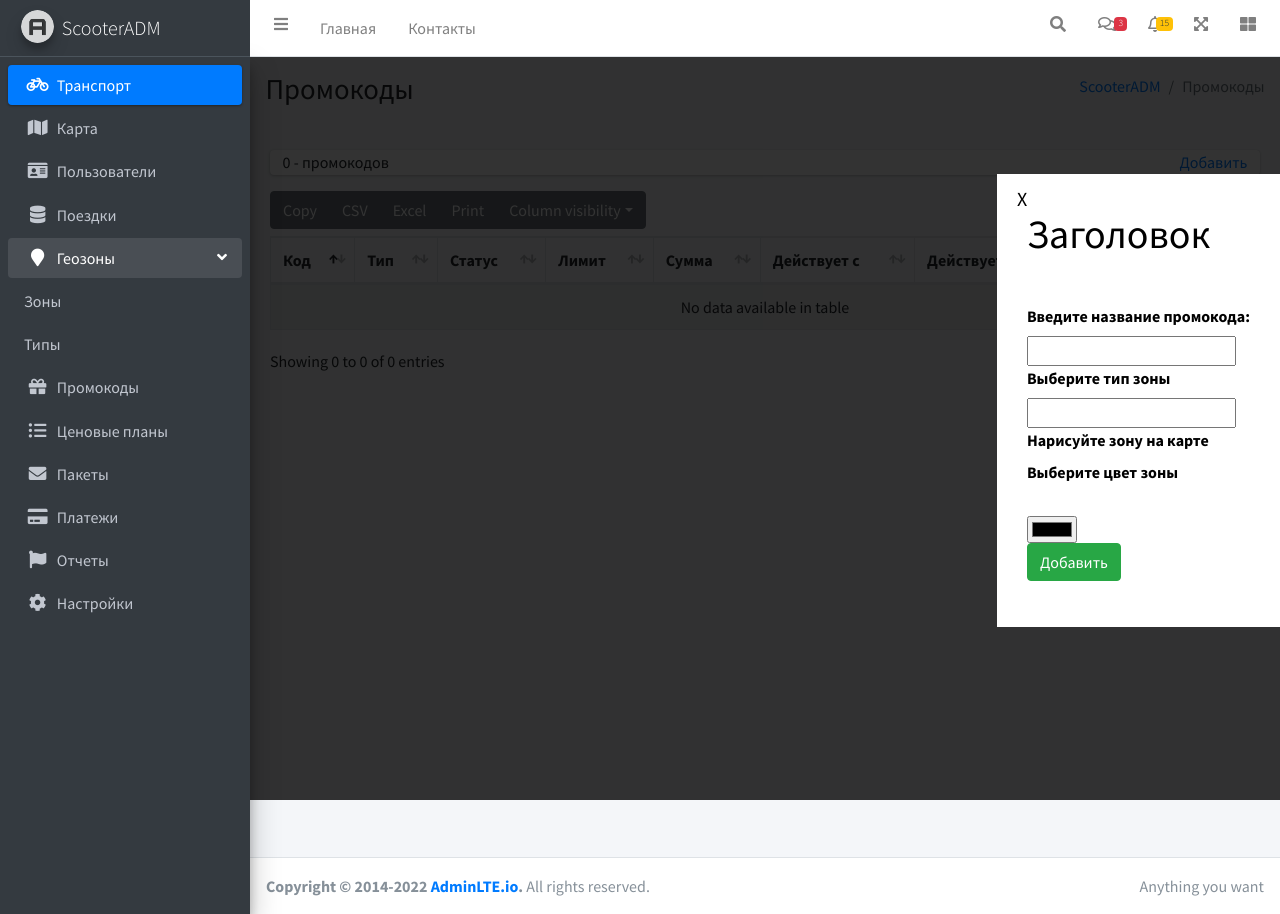
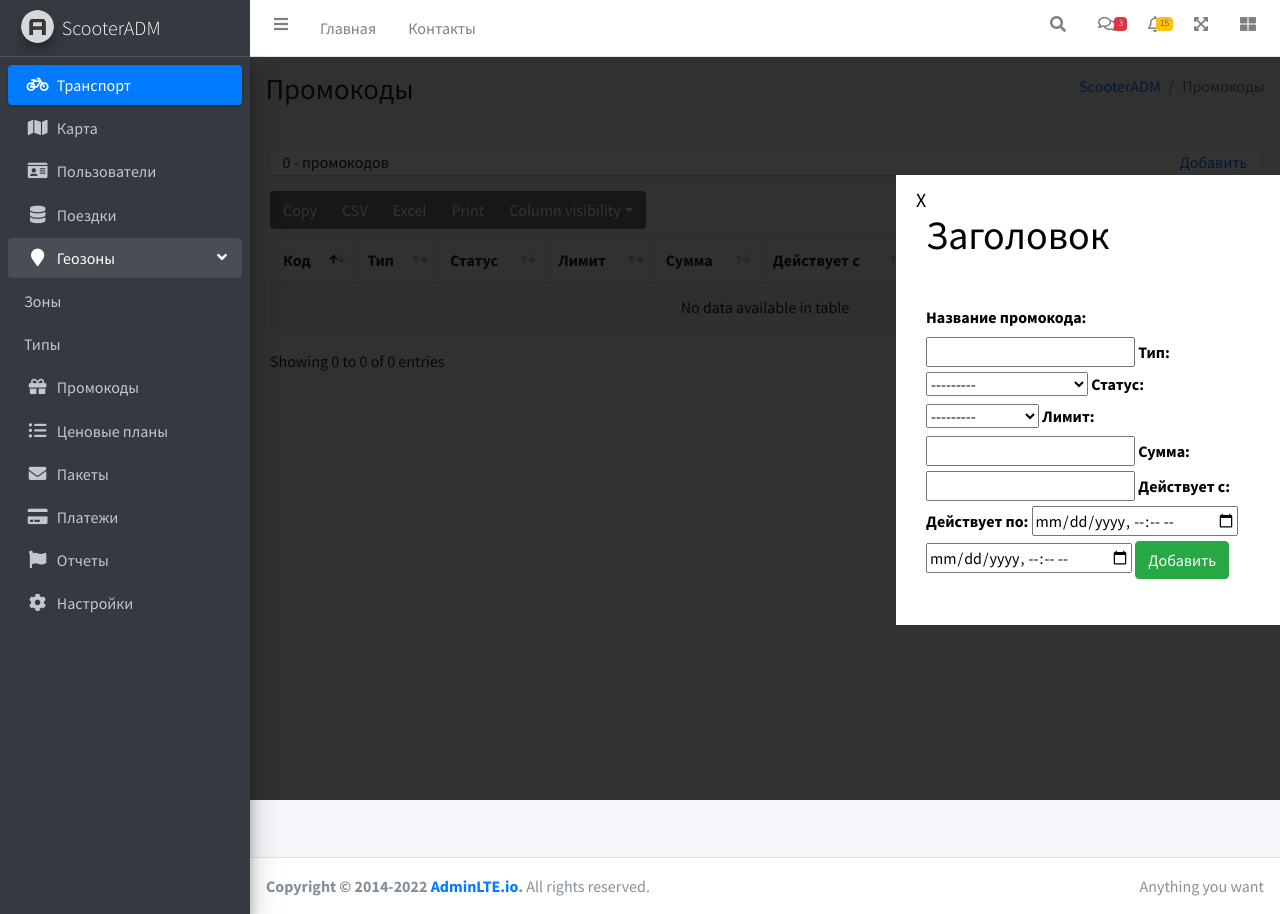
Before and after one commit to bloodyru/ScootersAdminPanel, a Django app: page /promocodes.html in a window 1280 px wide, after a click on "Добавить". Run offline with Django 3.2, Linux system fonts and the light colour scheme; data comes from the database, SQL or seed files in the repository; both versions use the stored data as it was after the commit; data that the repository does not hold is empty; some libraries are stand-ins or nearby versions.

Commit message:
в промокодах сделан правый popup нужно сделать форму в нем  с нормальным вывбором дат и времени

```diff
--- a/djangoProject/scooters/adm/forms.py
+++ b/djangoProject/scooters/adm/forms.py
@@ -1,5 +1,5 @@
-from .models import User,Zone, TypeOfZone
-from django.forms import ModelForm,TextInput,SelectMultiple,CheckboxInput
+from .models import User,Zone, TypeOfZone, PromoCodes
+from django.forms import ModelForm,TextInput,SelectMultiple,CheckboxInput,DateTimeInput
 from django import forms
 
 class GaeParamsForm(forms.Form):
@@ -92,3 +92,12 @@
             }),
 
         }
+
+class AddPromocodeForm(forms.ModelForm):
+    class Meta:
+        model = PromoCodes
+        fields = ['NameOfPromoCode', 'TypeOfPromoCode', 'StatusOfPromoCode', 'Limit', 'Sum', 'StartOfActive', 'EndOfActive']
+        widgets = {
+            "StartOfActive": DateTimeInput(attrs={'style': 'display:none'}),
+            "EndOfActive": DateTimeInput(attrs={'style': 'display:none'}),
+        }
--- a/djangoProject/scooters/adm/models.py
+++ b/djangoProject/scooters/adm/models.py
@@ -69,23 +69,23 @@
         return reverse('zoneredactor', kwargs={'pk': self.pk})
 
 class TypesOfPromoCodes(models.Model):
-    TypeOfPromoCode = models.CharField(max_length=30, null=True)
+    TypeOfPromoCode = models.CharField(max_length=30, null=True, verbose_name="Тип")
     def __str__(self):
         return str(self.TypeOfPromoCode)
 
 class StatusesOfPromoCodes(models.Model):
-    StatusOfPromoCode = models.CharField(max_length=30, null=True)
+    StatusOfPromoCode = models.CharField(max_length=30, null=True, verbose_name="Статус")
     def __str__(self):
         return str(self.StatusOfPromoCode)
 
 class PromoCodes(models.Model):
-    NameOfPromoCode = models.CharField(max_length=30, null=True)
-    TypeOfPromoCode = models.ForeignKey(TypesOfPromoCodes, on_delete=models.SET_NULL, null=True)
-    StatusOfPromoCode = models.ForeignKey(StatusesOfPromoCodes, on_delete=models.SET_NULL, null=True)
-    Limit = models.IntegerField(null=True, max_length=3)
-    Sum = models.DecimalField(max_digits=7, decimal_places=2)
-    StartOfActive = models.DateTimeField(auto_now=False, auto_now_add=False)
-    EndOfActive = models.DateTimeField(auto_now=False, auto_now_add=False)
-    DateOfCreation = models.DateField(auto_now=False, auto_now_add=True)
+    NameOfPromoCode = models.CharField(max_length=30, null=True, verbose_name="Название промокода")
+    TypeOfPromoCode = models.ForeignKey(TypesOfPromoCodes, on_delete=models.SET_NULL, null=True, verbose_name="Тип")
+    StatusOfPromoCode = models.ForeignKey(StatusesOfPromoCodes, on_delete=models.SET_NULL, null=True, verbose_name="Статус")
+    Limit = models.IntegerField(null=True, max_length=3, verbose_name="Лимит")
+    Sum = models.DecimalField(max_digits=7, decimal_places=2, verbose_name="Сумма")
+    StartOfActive = models.DateTimeField(auto_now=False, auto_now_add=False, verbose_name="Действует с")
+    EndOfActive = models.DateTimeField(auto_now=False, auto_now_add=False, verbose_name="Действует по")
+    DateOfCreation = models.DateField(auto_now=False, auto_now_add=True, verbose_name="Дата создания")
     def __str__(self):
         return str(self.NameOfPromoCode)
--- a/djangoProject/scooters/adm/views.py
+++ b/djangoProject/scooters/adm/views.py
@@ -7,7 +7,7 @@
 from django.http import HttpRequest
 from .models import Transport, User, Balance, Zone, TypeOfZone, PromoCodes
 from django.views.generic import DetailView
-from .forms import UserForm, ZoneredactorForm, NewZoneForm,TypeOfZoneForm
+from .forms import UserForm, ZoneredactorForm, NewZoneForm,TypeOfZoneForm, AddPromocodeForm
 from django.views.generic.edit import UpdateView, CreateView
 import json
 from django.db.models import F
@@ -150,8 +150,12 @@
 
 def promocodes(request):
     if request.method == 'POST':
-        b = request.POST
-        print ('zapros',b.get('MaxSpeed'))
+        form = AddPromocodeForm(request.POST)
+        if form.is_valid():
+            form.save()
+            return redirect('adm/promocodes.html')
+    else:
+        form = AddPromocodeForm()
     Promocodes = PromoCodes.objects.all()
     name = "Промокоды"
     summ = PromoCodes.objects.count()
@@ -166,4 +170,4 @@
         nn = 'промокодов'
     else:
         nn = 'промокодов.'
-    return render(request, 'adm/promocodes.html', {'summ': summ, 'nn': nn,'name': name, 'Promocodes': Promocodes})
+    return render(request, 'adm/promocodes.html', {'form': form,'summ': summ, 'nn': nn,'name': name, 'Promocodes': Promocodes})
--- a/djangoProject/scooters/templates/adm/promocodes.html
+++ b/djangoProject/scooters/templates/adm/promocodes.html
@@ -144,16 +144,25 @@
         <div class="popup__text">
           <form method="post" action="{%url 'promocodes' %}">
             {% csrf_token %}
-            <label>Введите название промокода:</label><br>
-            <input type="text" id="NameOfPromoCode" name="NameOfPromoCode"> <br>
-            <label>Выберите тип зоны</label><br>
-            <input type="SelectMultiple" id="SelectMultiple" name="SelectMultiple"> <br>
-             <label>Нарисуйте зону на карте</label>
-            {{form.GPSPoints}} <br>
-            <label>Выберите цвет зоны</label><br>
-            {{form.ColorZone}} <br>
-            <input id="id_hex_color" maxlength="7" name="hex_color" type="color"><br>
+            {{form}}
+<!--            <label>Введите название промокода:</label><br>-->
+<!--            <input type="text" id="NameOfPromoCode" name="NameOfPromoCode"> <br>-->
+<!--            <label>Выберите тип промокода</label><br>-->
+<!--            <input type="SelectMultiple" id="SelectMultiple" name="SelectMultiple"> <br>-->
+<!--             <label>Нарисуйте зону на карте</label>-->
+<!--            {{form.GPSPoints}} <br>-->
+<!--            <label>Выберите цвет зоны</label><br>-->
+<!--            {{form.ColorZone}} <br>-->
+<!--            <input id="id_hex_color" maxlength="7" name="hex_color" type="color"><br>-->
+<!--              <input type="datetime" >-->
+              {{form.StartOfActive}}
+                            <input type="datetime-local" >
+              {{form.EndOfActive}}
+
+              <input type="datetime-local" >
+              {{form.errors}}
             <span>{{error}}</span>
+
             <button class="btn btn-success" type="submit" value="Save">Добавить</button>
           </form>
         </div>
```
Also changed, not shown: djangoProject/scooters/db.sqlite3.
